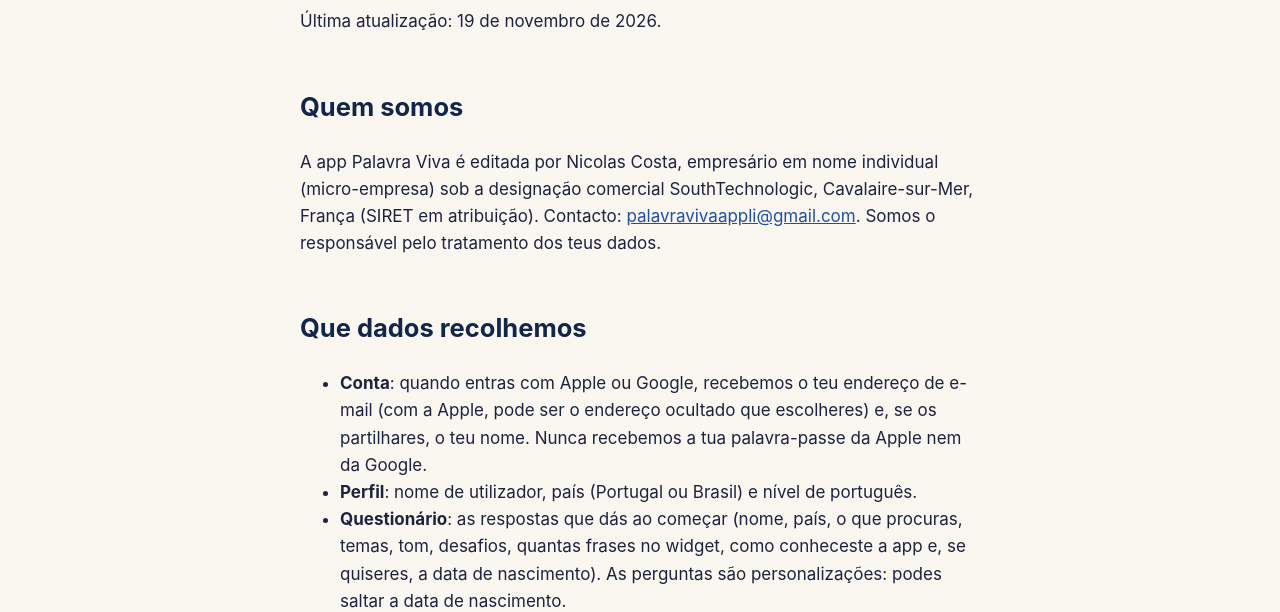
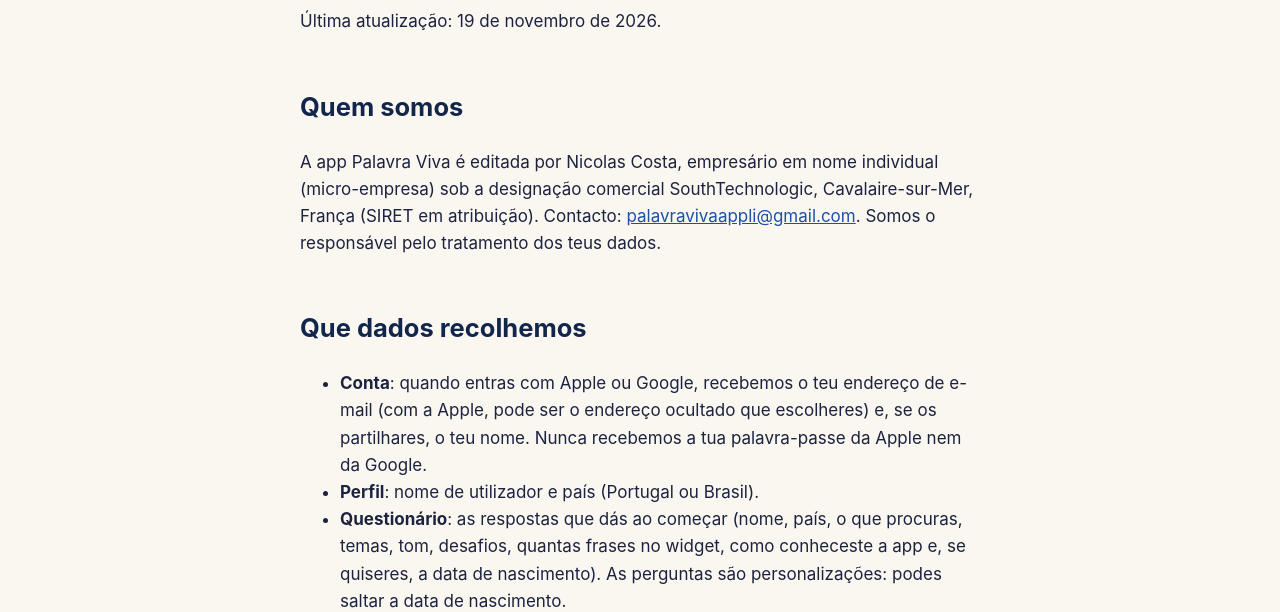
Before and after one commit to CostaNicoCreate/palavra-viva-site, a plain HTML site: page privacidade.html in a window 1280 px wide. Shown: the part 186-798 px from the top of the page. Drawn offline with Linux system fonts and the light colour scheme.

Commit message:
Política: o nível de português já não é recolhido
Co-Authored-By: Claude Opus 5.5 <noreply@anthropic.com>

```diff
--- a/privacidade.html
+++ b/privacidade.html
@@ -12,7 +12,7 @@
 <h2>Que dados recolhemos</h2>
 <ul>
 <li><strong>Conta</strong>: quando entras com Apple ou Google, recebemos o teu endereço de e-mail (com a Apple, pode ser o endereço ocultado que escolheres) e, se os partilhares, o teu nome. Nunca recebemos a tua palavra-passe da Apple nem da Google.</li>
-<li><strong>Perfil</strong>: nome de utilizador, país (Portugal ou Brasil) e nível de português.</li>
+<li><strong>Perfil</strong>: nome de utilizador e país (Portugal ou Brasil).</li>
 <li><strong>Questionário</strong>: as respostas que dás ao começar (nome, país, o que procuras, temas, tom, desafios, quantas frases no widget, como conheceste a app e, se quiseres, a data de nascimento). As perguntas são personalizações: podes saltar a data de nascimento.</li>
 <li><strong>No teu telemóvel</strong> (não saem dele): favoritos, frases escritas por ti, série de dias, humor do dia, escolhas de tema e outras definições.</li>
 </ul>
```
